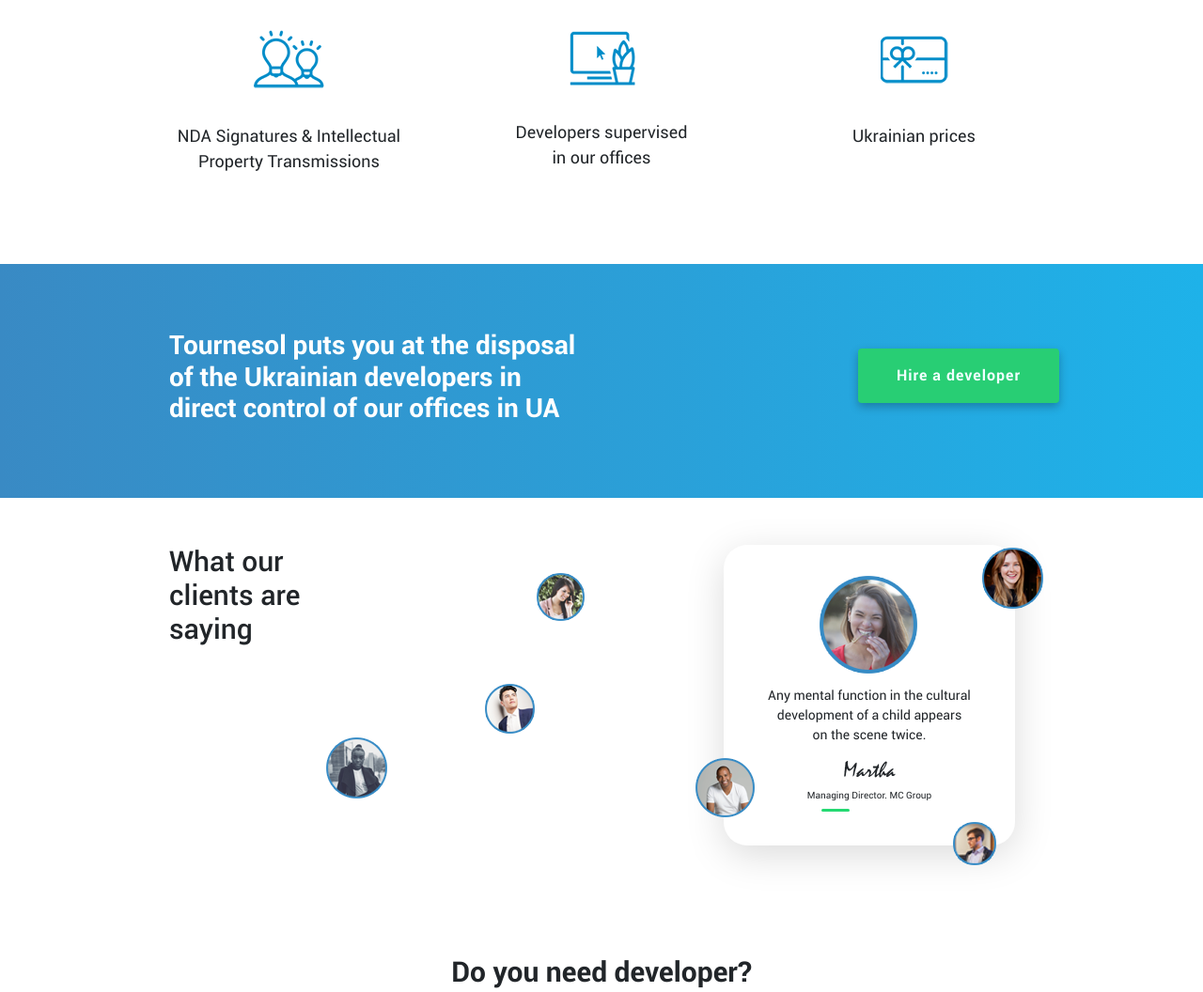
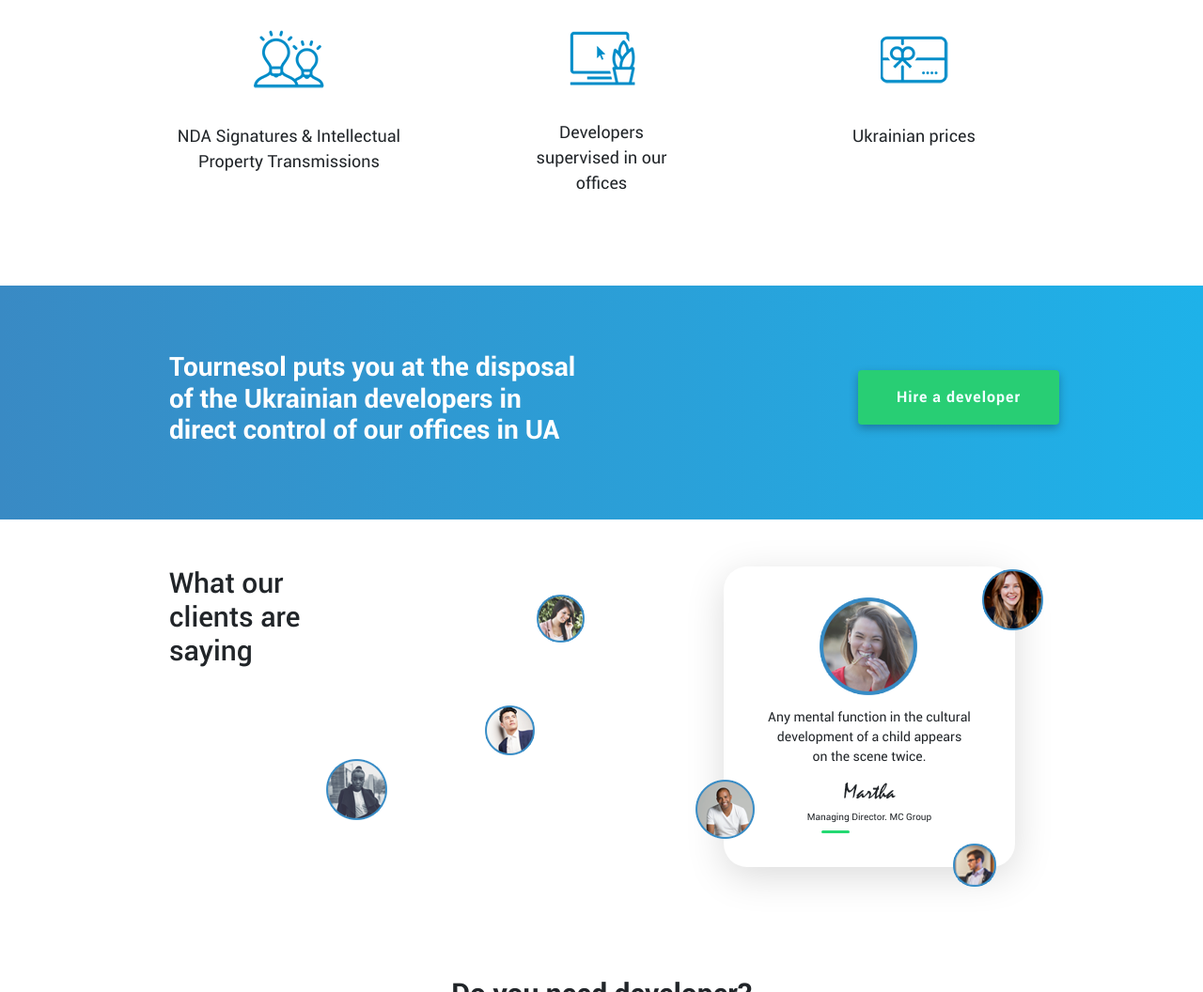
Before and after one commit to smartwebcoder/psd_to_html_tournesol, a website with bundled scripts: page index.html in a window 1280 px wide. Shown: the part 4816-5872 px from the top of the page at 94% size. Built offline with nearby package versions, Linux system fonts and the light colour scheme.

Commit message:
2nd commit

```diff
--- a/index.html
+++ b/index.html
@@ -384,7 +384,7 @@
         </div>
         <div class="offset-md-1 col-md-2 text-center">
           <img src="img/sau5.png">
-          <p class="font-roboto-regular" style="font-size: 18px; margin: 0 -10%;"><br>
+          <p class="font-roboto-regular" style="font-size: 18px;"><br>
             Developers supervised
             in our offices
           </p>
```
